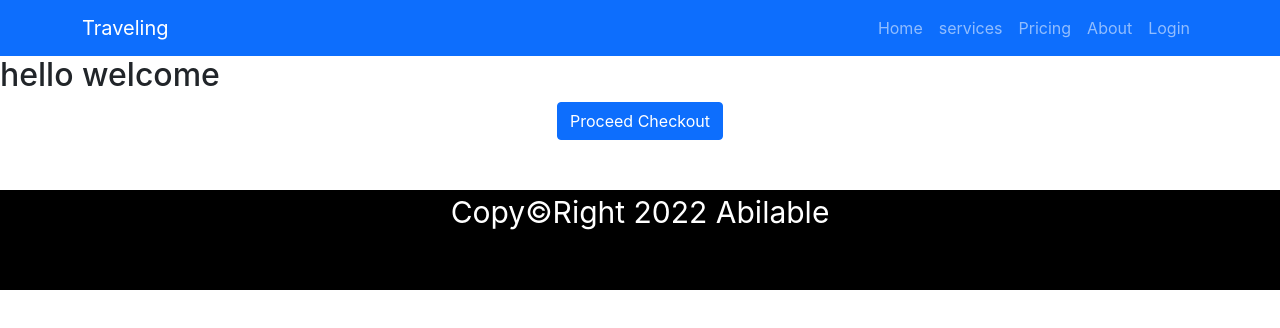
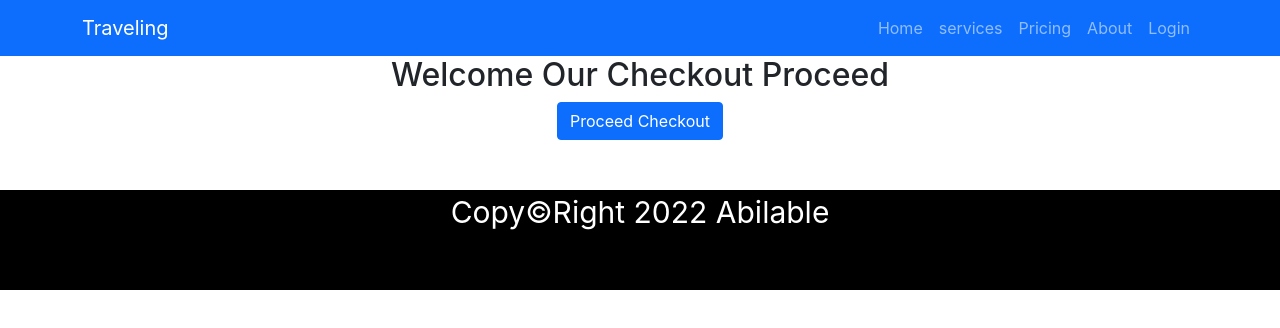
Before and after one commit to mizanurrahaman789/tourist-and-travel-guide, a React (Create React App) app: page /service/1 in a window 1280 px wide. Shown: the top 328 px of the page. Built offline with nearby package versions, Linux system fonts and the light colour scheme; no server answers.

Commit message:
checkout page update

```diff
--- a/src/Pages/Checkout/Checkout/Checkout.js
+++ b/src/Pages/Checkout/Checkout/Checkout.js
@@ -3,7 +3,7 @@ import React from 'react';
 const Checkout = () => {
       return (
             <div>
-                  <h2>Please checkout your booking</h2>
+                  <h2 className='text-center'>Please checkout your booking</h2>
             </div>
       );
 };
--- a/src/Pages/ServiceDetails/ServiceDetails.js
+++ b/src/Pages/ServiceDetails/ServiceDetails.js
@@ -5,7 +5,7 @@ const ServiceDetails = () => {
       const { serviceId } = useParams
       return (
             <div>
-                  <h2>hello welcome {serviceId}</h2>
+                  <h2 className='text-center'>Welcome Our Checkout Proceed {serviceId}</h2>
                   <div className='text-center'>
                         <Link to='/checkout'>
                               <button className='btn btn-primary'>Proceed Checkout</button>
```
